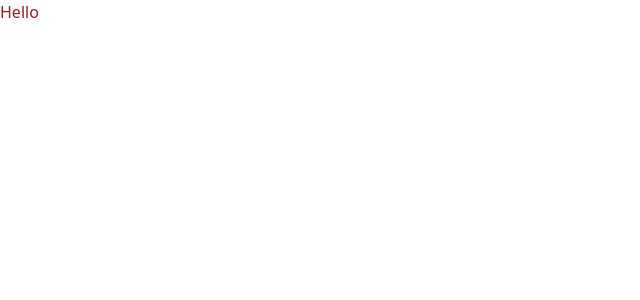
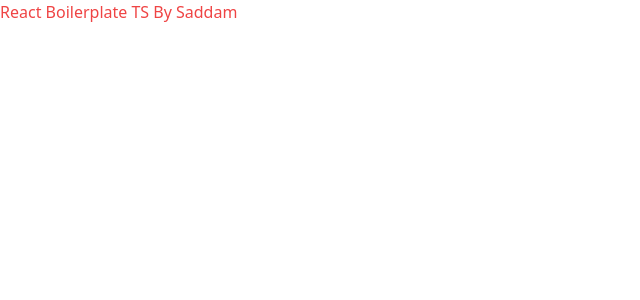
Before and after one commit to saddam-satria/react-ts-boilerplate, a React (Vite) app: page / in a window 1280 px wide. Shown: the top 300 px of the page, without its empty margins (0-640 px from the left). Built offline with nearby package versions, Linux system fonts and the light colour scheme.

Commit message:
redux, axios example

```diff
--- a/package.json
+++ b/package.json
@@ -45,8 +45,11 @@
     "vite": "^5.0.11"
   },
   "dependencies": {
+    "@reduxjs/toolkit": "^2.0.1",
+    "axios": "^1.6.5",
     "react": "^18.2.0",
     "react-dom": "^18.2.0",
+    "react-redux": "^9.1.0",
     "react-router-dom": "^6.21.2"
   }
 }
--- /dev/null
+++ b/src/commons/constant.ts
@@ -0,0 +1 @@
+export const API_URL : string = process.env.API_URL || "http://localhost:5000"
--- /dev/null
+++ b/src/commons/routes.tsx
@@ -0,0 +1,13 @@
+import { createBrowserRouter } from "react-router-dom"
+import Homepage from "../pages/Homepage"
+
+const routes = [
+  {
+      path: "/",
+      element: <Homepage />,
+    },
+]
+
+const routeBrowser = createBrowserRouter(routes)
+
+export default routeBrowser
--- /dev/null
+++ b/src/components/hello.tsx
@@ -0,0 +1,23 @@
+import { useDispatch, useSelector } from "react-redux"
+import {  exampleAction, exampleState } from "../redux/reducers/example"
+import { useEffect } from "react"
+
+const Hello =() =>{
+    const helloState = useSelector(exampleState)
+    const dispatch = useDispatch()
+    useEffect(() => {
+
+        dispatch(exampleAction.setName({name:"React Boilerplate TS By Saddam"}))
+
+    },[])
+
+    return(
+        <div>
+            <h1 className="text-red-500">
+                {helloState.name}
+            </h1>
+        </div>
+    )
+}
+
+export default Hello
--- a/src/index.tsx
+++ b/src/index.tsx
@@ -1,11 +1,17 @@
 import React from "react";
 import ReactDOM from "react-dom/client";
 import "./index.css";
+import { RouterProvider } from "react-router-dom";
+import routes from "./commons/routes";
+import { Provider } from "react-redux";
+import store from "./redux/store";
 
 ReactDOM.createRoot(document.getElementById("root")!).render(
   <React.StrictMode>
-    <div className="text-red-800">
-      <h1>Hello</h1>
-    </div>
+    <Provider store={store}>
+
+    <RouterProvider router={routes} />
+    </Provider>
+
   </React.StrictMode>,
 );
--- /dev/null
+++ b/src/pages/Homepage.tsx
@@ -0,0 +1,11 @@
+import Hello from "../components/hello"
+
+const Homepage = () => {
+    return (
+        <>
+            <Hello />
+        </>
+    )
+}
+
+export default Homepage
--- /dev/null
+++ b/src/pkg/axios.ts
@@ -0,0 +1,6 @@
+import axios from 'axios';
+import { API_URL } from '../commons/constant';
+
+export default axios.create({
+  baseURL: API_URL,
+});
--- /dev/null
+++ b/src/redux/reducers/example.ts
@@ -0,0 +1,27 @@
+import { PayloadAction, createSlice } from "@reduxjs/toolkit"
+import store from "../store"
+
+interface IExample{
+    name: string
+}
+
+const initialExample : IExample = {
+    name: ""
+}
+
+const exampleSlicer = createSlice({
+    name: "example",
+    initialState: initialExample,
+    reducers:{
+        setName: (state: IExample, action : PayloadAction<IExample, string>)=>{
+            state.name = action.payload.name
+        }
+    }
+})
+
+const exampleReducer = exampleSlicer.reducer
+export const exampleAction = exampleSlicer.actions
+
+export const exampleState = (state: store) => state.posts
+
+export default exampleReducer
--- /dev/null
+++ b/src/redux/store.ts
@@ -0,0 +1,14 @@
+import { configureStore } from '@reduxjs/toolkit'
+import exampleReducer from './reducers/example'
+
+export const store = configureStore({
+  reducer: {
+    posts: exampleReducer,
+  },
+})
+
+export type store = ReturnType<typeof store.getState>
+export type AppDispatch = typeof store.dispatch
+
+
+export default store
```
Also changed, not shown: 1 other file (tests, documents, lock files or other folders).
